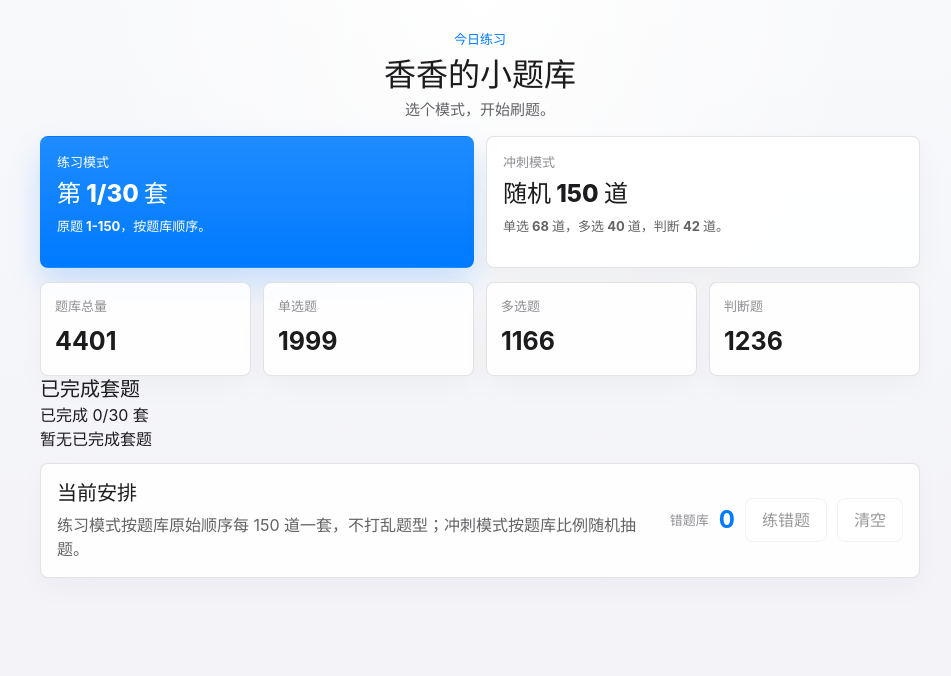
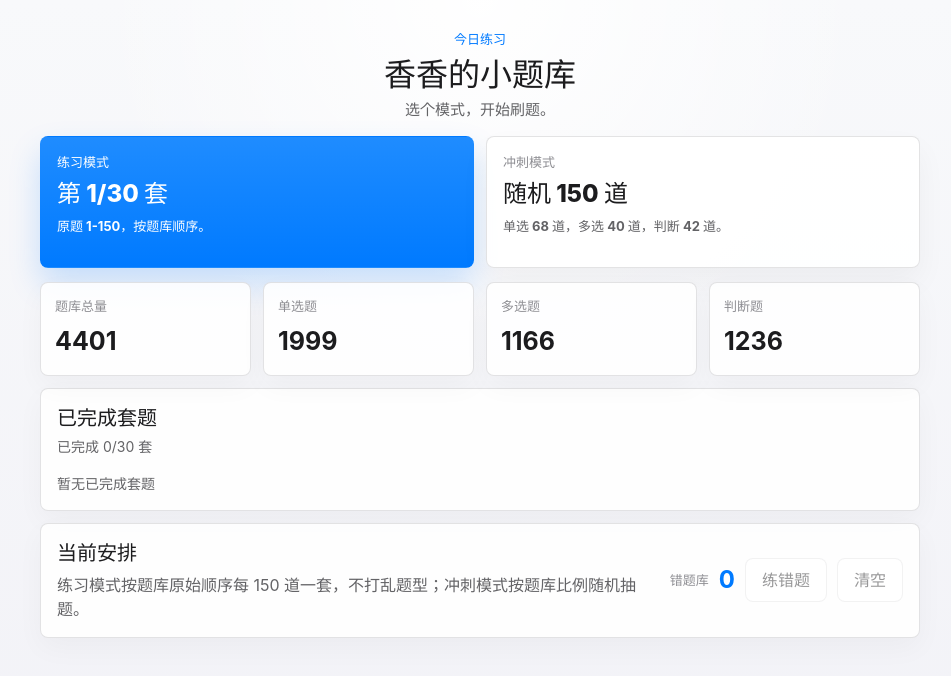
Before and after one commit to 6688wanai/vaccine-practice-ios, a React (Vite) app in the folder vaccine-practice-source-for-github/: page / in a window 1280 px wide. Shown: the top 676 px of the page, without its empty margins (160-1111 px from the left). Built offline with nearby package versions, Linux system fonts and the light colour scheme.

Commit message:
Add styles for completed sets and section headings

```diff
--- a/vaccine-practice-source-for-github/src/App.css
+++ b/vaccine-practice-source-for-github/src/App.css
@@ -250,6 +250,63 @@ button:disabled {
 .stat-card strong {
   color: var(--ink-strong);
   font-size: 25px;
+}
+
+.completed-sets {
+  display: grid;
+  gap: 12px;
+  margin-top: 12px;
+  padding: 16px;
+  border: 1px solid var(--line-soft);
+  border-radius: 8px;
+  background: rgb(255 255 255 / 0.86);
+  box-shadow: 0 10px 28px rgb(0 0 0 / 0.035);
+  animation: fade-up 560ms ease;
+}
+
+.section-heading {
+  display: flex;
+  align-items: center;
+  justify-content: space-between;
+  gap: 12px;
+}
+
+.section-heading p,
+.empty-note {
+  margin-top: 4px;
+  color: var(--ink-soft);
+  font-size: 14px;
+}
+
+.set-picker {
+  display: grid;
+  grid-template-columns: repeat(auto-fit, minmax(104px, 1fr));
+  gap: 10px;
+}
+
+.set-chip {
+  display: grid;
+  gap: 3px;
+  align-content: center;
+  min-height: 66px;
+  padding: 10px 12px;
+  text-align: left;
+  background: #f8fbff;
+}
+
+.set-chip span,
+.set-chip small {
+  display: block;
+}
+
+.set-chip span {
+  color: var(--ink-strong);
+  font-size: 15px;
+}
+
+.set-chip small {
+  color: var(--ink-soft);
+  font-size: 12px;
 }
 
 .paper-plan {
```
